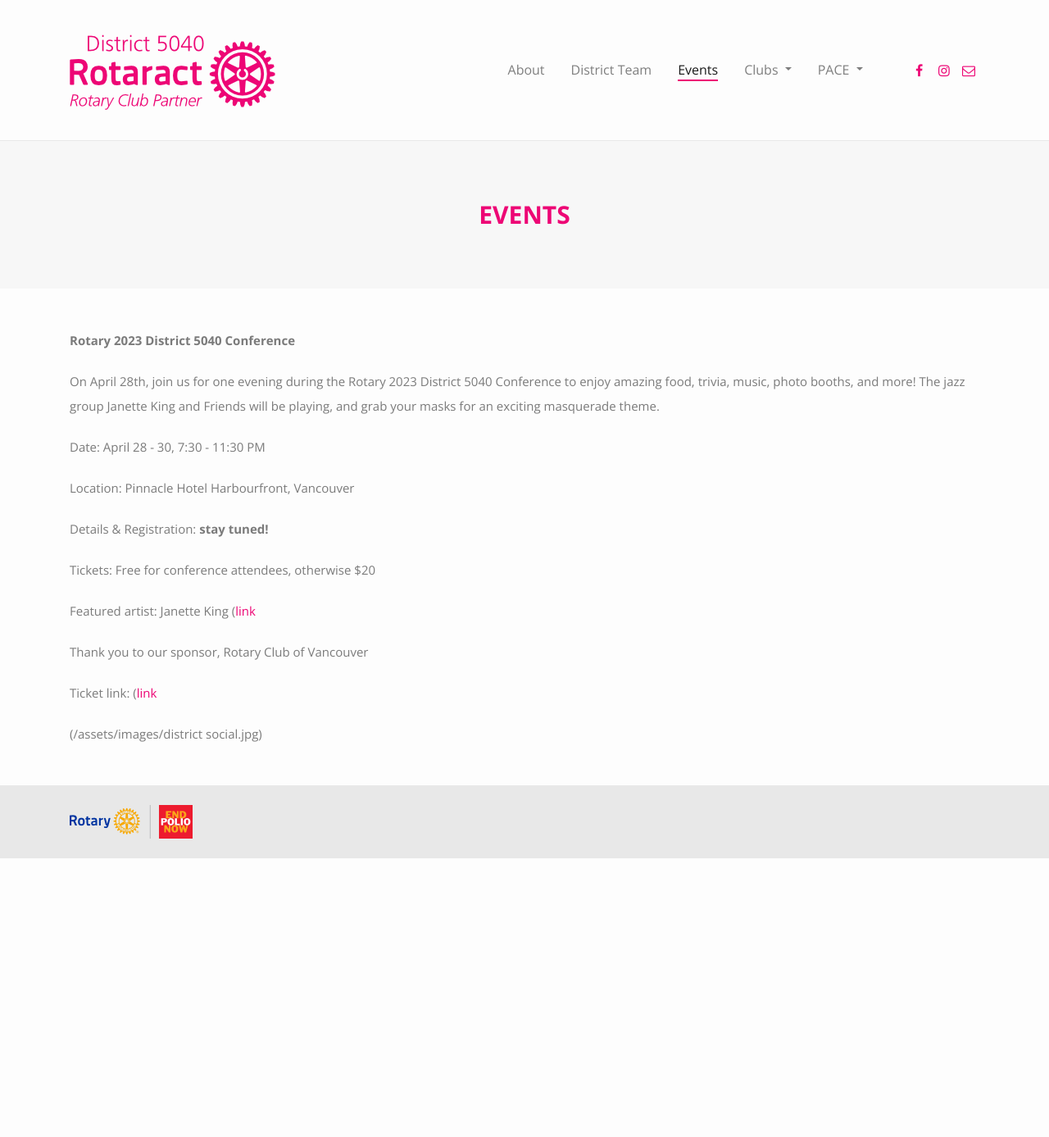
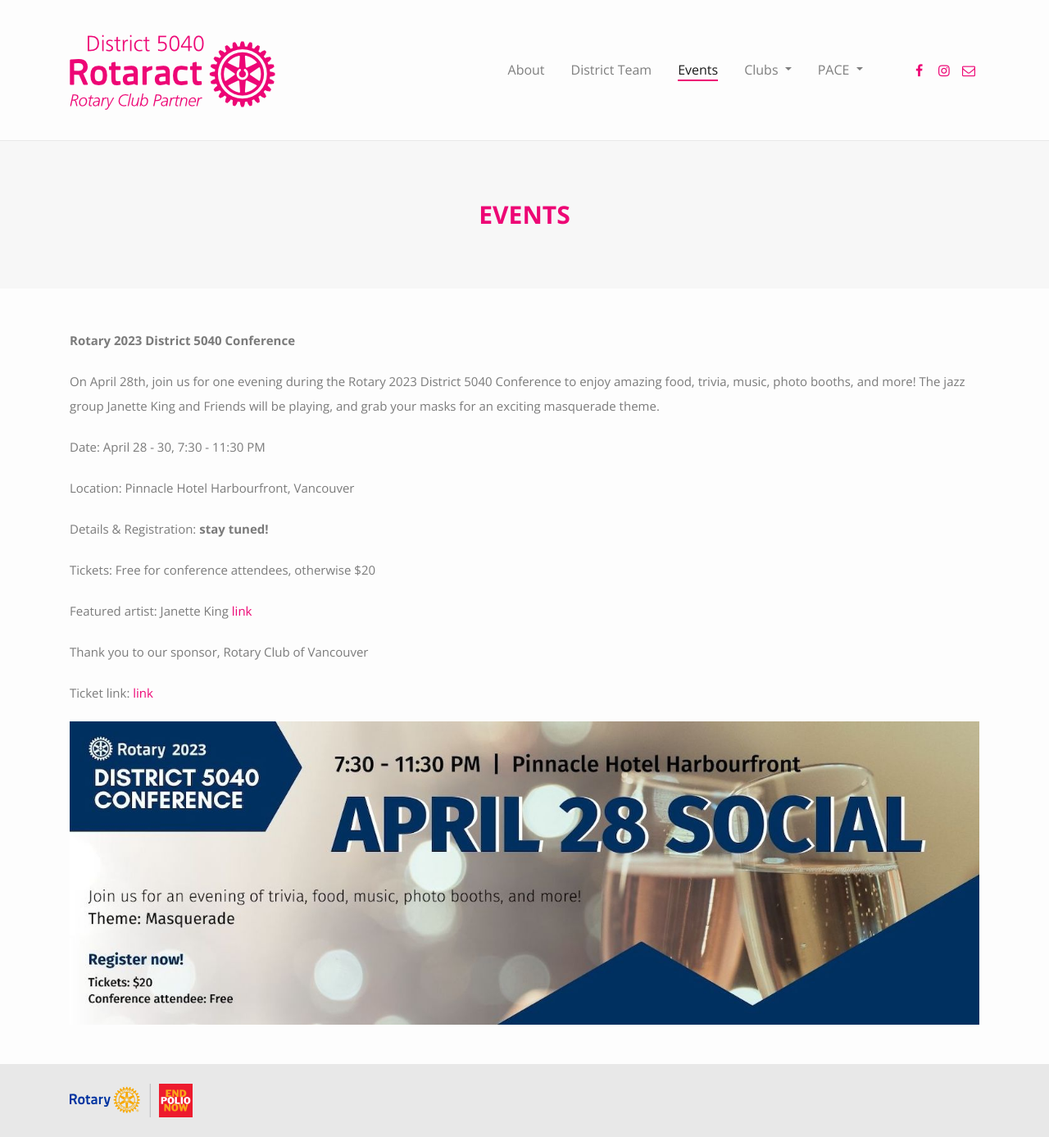
Before and after one commit to rotaract5040/rotaract5040.github.io, a Jekyll site: the page built from events.md, in a window 1280 px wide. Shown: the whole page at 82% size. Built offline with Jekyll 4.4.1, drawn with Linux system fonts in a browser that asks for light colours; nearby versions of some CDN libraries; Markdown is read by kramdown in place of the engine named in the settings; before the commit the page ends 1047 px from its top, so only the background shows below that.

Commit message:
Update events.md

```diff
--- a/events.md
+++ b/events.md
@@ -16,11 +16,11 @@
 
 Tickets: Free for conference attendees, otherwise $20
 
-Featured artist: Janette King ([link](https://janetteking.bandcamp.com/)
+Featured artist: Janette King [link](https://janetteking.bandcamp.com/)
 
 Thank you to our sponsor, Rotary Club of Vancouver
 
 Ticket link:
-([link](https://www.eventbrite.ca/e/district-5040-masquerade-party-tickets-575080690827)
+[link](https://www.eventbrite.ca/e/district-5040-masquerade-party-tickets-575080690827)
 
-(/assets/images/district social.jpg)
+![social profile](/assets/images/district social.jpg)
```
